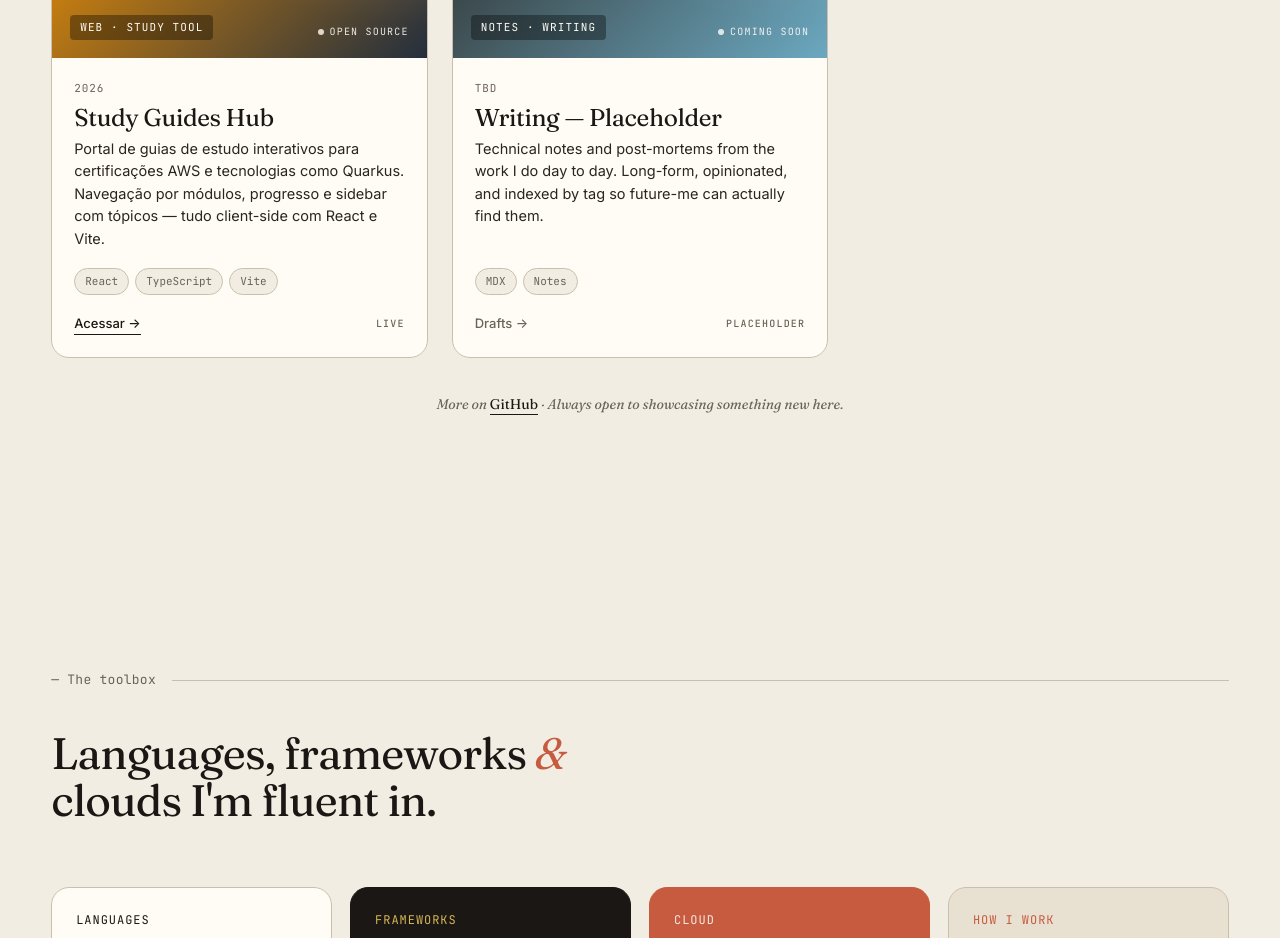
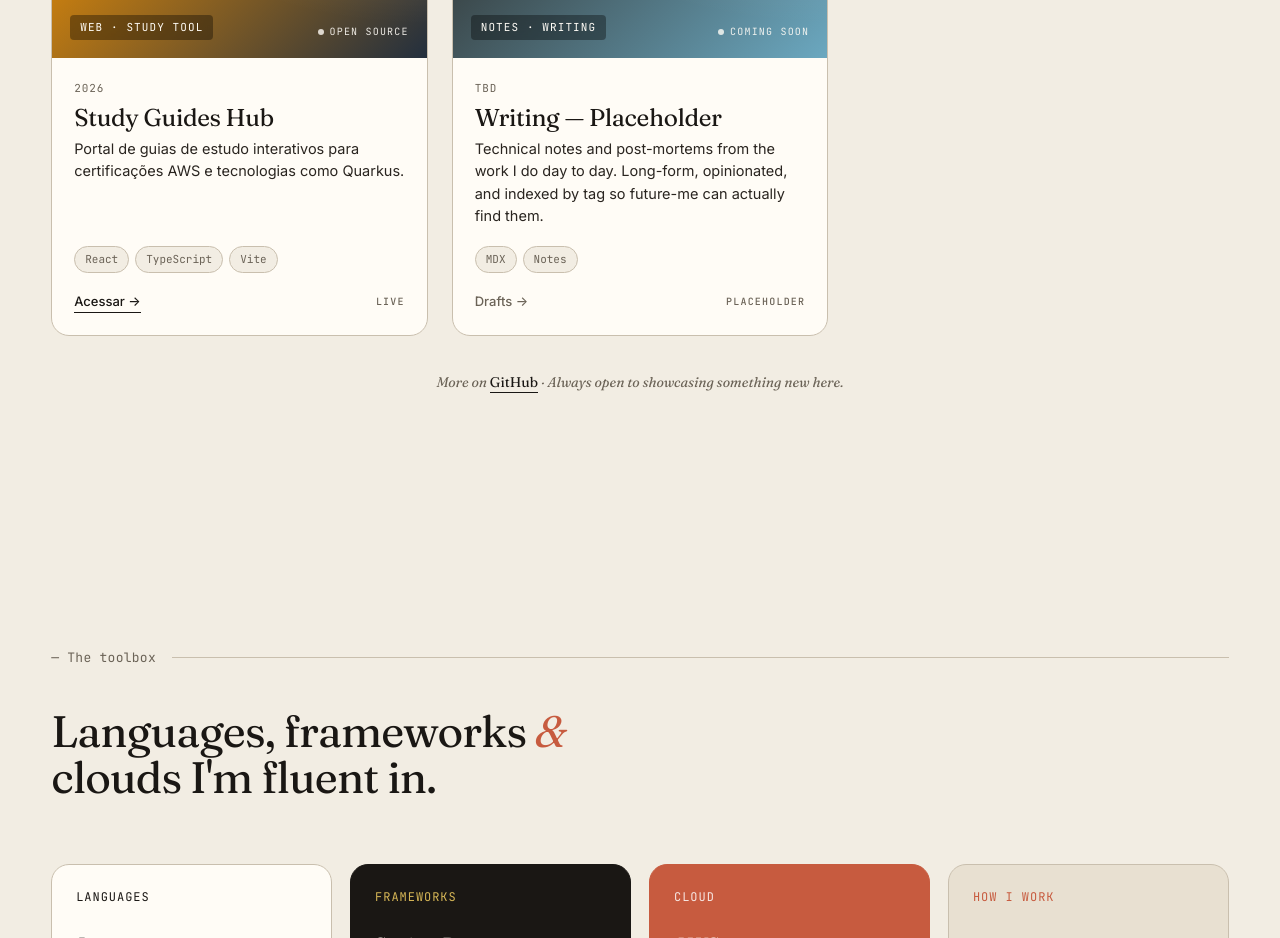
Before and after one commit to huser0/portifolio, a Next.js app: page / in a window 1280 px wide. Shown: the part 5180-6118 px from the top of the page. Built offline with nearby package versions, Linux system fonts and the light colour scheme.

Commit message:
fix: simplify project description

```diff
--- a/components/Projects.tsx
+++ b/components/Projects.tsx
@@ -68,8 +68,7 @@ const PROJECTS: Project[] = [
     desc: (
       <>
         Portal de guias de estudo interativos para certificações AWS e
-        tecnologias como Quarkus. Navegação por módulos, progresso e
-        sidebar com tópicos — tudo client-side com React e Vite.
+        tecnologias como Quarkus.
       </>
     ),
     stack: ["React", "TypeScript", "Vite"],
```
